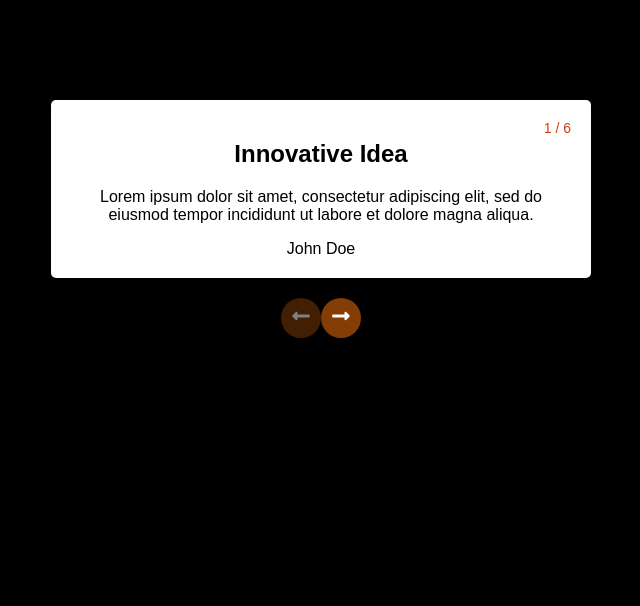
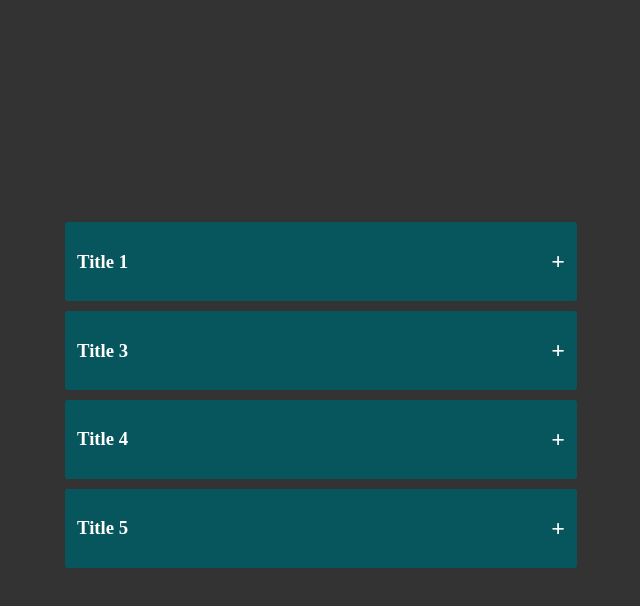
Before and after one commit to Rohullahkyhandev/TenReactProject, a React (Vite) app: page / in a window 1280 px wide. Shown: the top 606 px of the page, without its empty margins (319-959 px from the left). Built offline with nearby package versions, Linux system fonts and the light colour scheme.

Commit message:
simple Accordian commited

```diff
--- a/src/App.jsx
+++ b/src/App.jsx
@@ -3,6 +3,7 @@ import Counter from "./Counter";
 import Todo from "./components/Todo";
 import HideSearch from "./components/HideSearchInput/HideSearch";
 import Testimonial from "./components/Testimonial/Testimonial";
+import Accordian from "./components/accordian/Accordian";
 
 const App = () => {
   return (
@@ -10,7 +11,8 @@ const App = () => {
       {/* <HideSearch /> */}
       {/* <Counter /> */}
       {/* <Todo /> */}
-      <Testimonial />
+      {/* <Testimonial /> */}
+      <Accordian />
     </>
   );
 };
--- /dev/null
+++ b/src/components/accordian/Accordian.jsx
@@ -0,0 +1,40 @@
+import AccordianItem from "./AccordianItem";
+
+const Accordian = () => {
+  const data = [
+    {
+      title: "Title 1",
+      content:
+        "Lorem ipsum dolor sit amet consectetur adipisicing elit. Ut consectetur maiores, eius voluptatem eligendi nostrum facilis aspernatur asperiores id quaerat culpa rerum temporibus ratione, quibusdam ullam voluptatibus at nisi quisquam?",
+    },
+
+    {
+      title: "Title 3",
+      content:
+        "Lorem ipsum dolor sit amet consectetur adipisicing elit. Ut consectetur maiores, eius voluptatem eligendi nostrum facilis aspernatur asperiores id quaerat culpa rerum temporibus ratione, quibusdam ullam voluptatibus at nisi quisquam?",
+    },
+
+    {
+      title: "Title 4",
+      content:
+        "Lorem ipsum dolor sit amet consectetur adipisicing elit. Ut consectetur maiores, eius voluptatem eligendi nostrum facilis aspernatur asperiores id quaerat culpa rerum temporibus ratione, quibusdam ullam voluptatibus at nisi quisquam?",
+    },
+
+    {
+      title: "Title 5",
+      content:
+        "Lorem ipsum dolor sit amet consectetur adipisicing elit. Ut consectetur maiores, eius voluptatem eligendi nostrum facilis aspernatur asperiores id quaerat culpa rerum temporibus ratione, quibusdam ullam voluptatibus at nisi quisquam?",
+    },
+  ];
+
+  return (
+    <div className="accordian--container">
+      {data &&
+        data.map((items) => (
+          <AccordianItem key={Math.random() * 10} items={items} />
+        ))}
+    </div>
+  );
+};
+
+export default Accordian;
--- /dev/null
+++ b/src/components/accordian/AccordianItem.jsx
@@ -0,0 +1,22 @@
+import { useState } from "react";
+import "./style.css";
+
+const AccordianItem = ({ items }) => {
+  const [isActive, setIsActive] = useState(false);
+  return (
+    <section className="accordain--box">
+      <div>
+        <h3>{items.title}</h3>
+        <h2
+          onClick={() => setIsActive(!isActive)}
+          className="accordain--tittle"
+        >
+          {isActive ? "-" : "+"}
+        </h2>
+      </div>
+      {isActive && <p className="accordain--content">{items.content}</p>}
+    </section>
+  );
+};
+
+export default AccordianItem;
--- /dev/null
+++ b/src/components/accordian/style.css
@@ -0,0 +1,40 @@
+body {
+  background-color: rgb(50, 47, 47);
+}
+
+.accordian--container {
+  width: 100%;
+  height: 100vh;
+  display: flex;
+  flex-direction: column;
+  justify-content: center;
+  align-items: center;
+  background-color: #333;
+  color: #fff;
+  padding: 10px;
+  box-sizing: border-box;
+  overflow-y: auto;
+}
+
+.accordain--box {
+  border-radius: 3px;
+  padding: 6px;
+  background-color: #08565d;
+  color: #fff;
+  margin-bottom: 10px;
+  transition: background-color 1s ease;
+  width: 500px;
+}
+
+.accordain--box div {
+  display: flex;
+  align-items: center;
+  justify-content: space-between;
+  padding: 0px 6px;
+}
+.accordian--box:hover {
+  background-color: #06474d;
+}
+.accordain--content {
+  padding: 0px 10px;
+}
```
